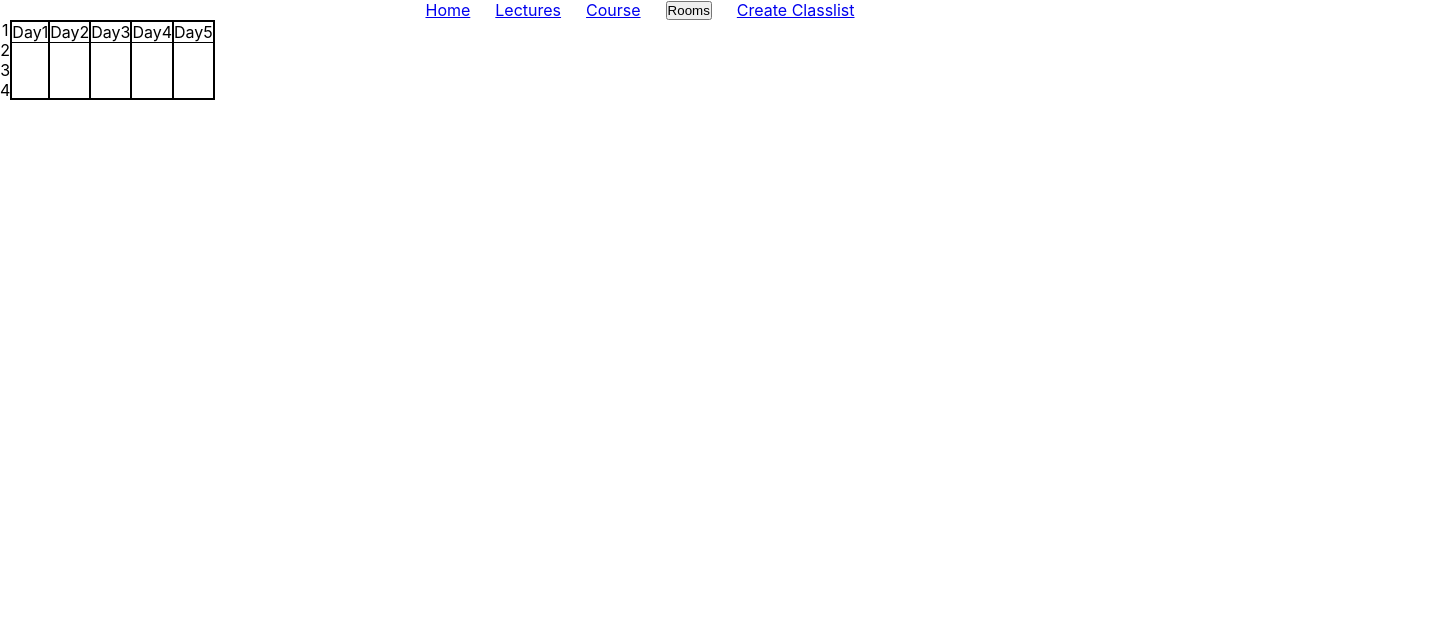
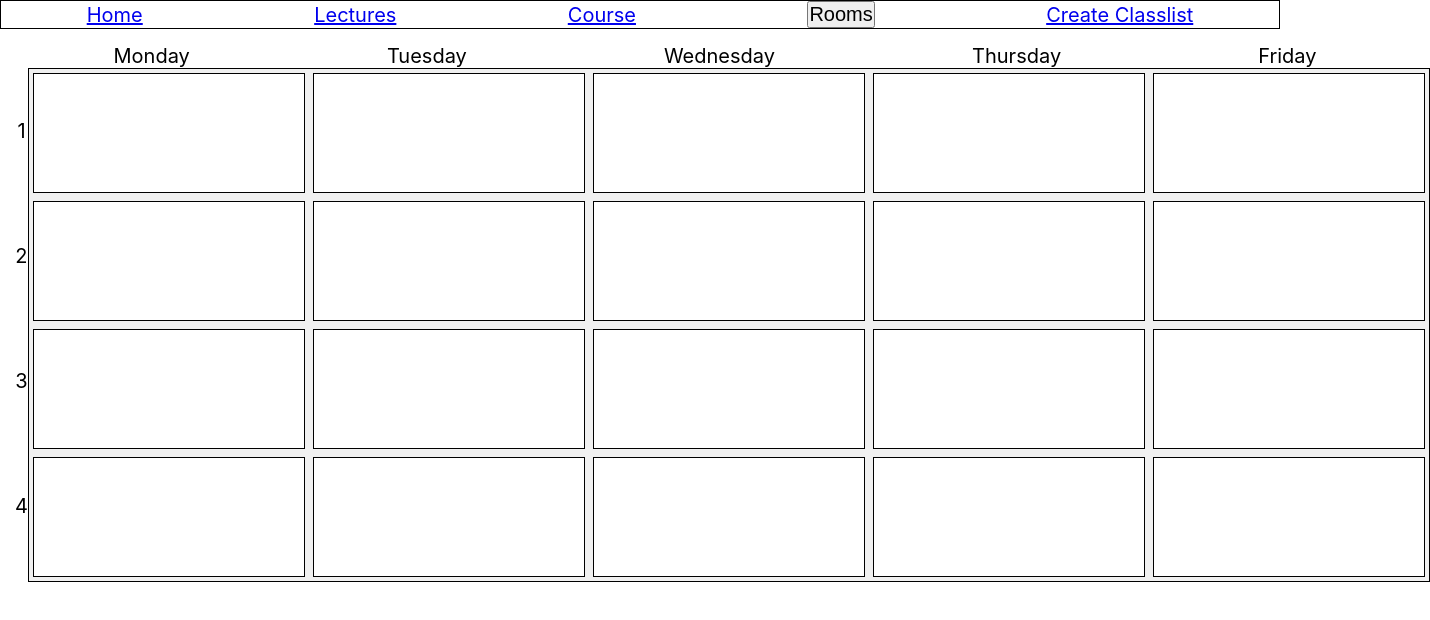
Before and after one commit to RafaelAfrikyan/Education-management, a React (Create React App) app: page /home/home/1 in a window 1280 px wide. Shown: the top 620 px of the page, 1430 px wide, since content can reach past the window. Built offline with nearby package versions, Linux system fonts and the light colour scheme.

Commit message:
feat(style): add style to timetable

```diff
--- a/src/App.css
+++ b/src/App.css
@@ -1,11 +1,17 @@
+* {
+  box-sizing: border-box;
+  font-size: 20px;
+}
+
 .App {
   text-align: center;
 }
 .Navbar {
   display: flex;
-  justify-content: center;
+  justify-content: space-around;
   align-items: center;
-  gap: 25px;
+  border: 1px solid black;
+
 }
 .roomModal {
   width: 25%;
@@ -39,15 +45,152 @@
 
 .table-wrap {
   display: flex;
+  justify-content: center;
+  align-items: center;
   border: 1px solid black;
+  background-color: rgb(240, 240, 240);
 }
 
 .table {
   display: flex;
   flex-direction: column;
+  /* border: 1px solid black; */
+  min-width: 280px;
+}
+.timetable-div {
+  min-height: 120px;
   border: 1px solid black;
+  background-color: white;
+  margin: 4px;
+  display: flex;
+  justify-content: center;
+  align-items: center;
+  transition: all 0.2s ease-in-out;
+}
+.timetable-activ-Elen {
+  min-height: 120px;
+  border: 1px solid black;
+  background-color: rgb(120, 46, 48);
+  margin: 4px;
+
+  display: flex;
+  justify-content: center;
+  align-items: center;
+  transition: all 0.2s ease-in-out;
+}
+.timetable-activ-Rafayel {
+  min-height: 120px;
+  border: 1px solid black;
+  background-color: rgb(244, 194, 13);
+  margin: 4px;
+  display: flex;
+  justify-content: center;
+  align-items: center;
+  transition: all 0.2s ease-in-out;
+}
+.timetable-activ-Avet {
+  min-height: 120px;
+  border: 1px solid black;
+  background-color: rgb(60, 186, 84);
+  margin: 4px;
+  display: flex;
+  justify-content: center;
+  align-items: center;
+  transition: all 0.2s ease-in-out;
+}
+.timetable-activ-Vrezh {
+  min-height: 120px;
+  border: 1px solid black;
+  background-color: rgb(219, 50, 54);
+  margin: 4px;
+  display: flex;
+  justify-content: center;
+  align-items: center;
+  transition: all 0.2s ease-in-out;
+}
+.timetable-activ-Mher {
+  min-height: 120px;
+  border: 1px solid black;
+  background-color: rgb(72, 133, 237);
+  margin: 4px;
+  display: flex;
+  justify-content: center;
+  align-items: center;
+  transition: all 0.2s ease-in-out;
+}
+.timetable-activ-Gago {
+  min-height: 120px;
+  border: 1px solid black;
+  background-color: rgb(65, 120, 46);
+  margin: 4px;
+  display: flex;
+  justify-content: center;
+  align-items: center;
+  transition: all 0.2s ease-in-out;
+}
+.timetable-activ-Norayr {
+  min-height: 120px;
+  border: 1px solid black;
+  background-color: rgb(143, 205, 195);
+  margin: 4px;
+  display: flex;
+  justify-content: center;
+  align-items: center;
+  transition: all 0.2s ease-in-out;
+}
+.timetable-activ-Eduard {
+  min-height: 120px;
+  border: 1px solid black;
+  background-color: rgb(143, 147, 147);
+  margin: 4px;
+  display: flex;
+  justify-content: center;
+  align-items: center;
+  transition: all 0.2s ease-in-out;
 }
 
+.timetable-div:hover {
+  background-color: rgb(104, 104, 104);
+  color: white;
+  transform: scale(1.05);
+}
+
+.hour-timetabel {
+  display: flex;
+  align-items: center;
+  justify-content: space-around;
+  height: 500px;
+  flex-direction: column;
+}
+.day-timetabel {
+  display: flex;
+  align-items: center;
+  justify-content: space-around;
+  width: 1400px;
+  flex-direction: row;
+}
+.wrapper {
+  margin: 15px;
+}
 .day {
   border-bottom: 1px solid black;
 }
+
+.create-button {
+  display: flex;
+  justify-content: space-around;
+  align-items: center;
+  border: 1px solid black;
+  width: 80vw;
+  height: 10vh;
+  margin: 10px auto;
+  transition: all 0.2s ease-in-out;
+  background-color: rgb(72, 133, 237);
+  color: white;
+  cursor: pointer;
+}
+.create-button:hover {
+  transform: scale(1.01);
+  background-color: white;
+  color: rgb(72, 133, 237);
+}
--- a/src/Components/DrowTable.js
+++ b/src/Components/DrowTable.js
@@ -1,9 +1,20 @@
 import React from "react";
+import { useRef } from "react";
 
 function DrowTable({ param }) {
+  const divRef = useRef(null);
+
   return (
+    <div className="wrapper">
+      <div className="day-timetabel">
+        <div>Monday</div>
+        <div>Tuesday</div>
+        <div>Wednesday</div>
+        <div>Thursday</div>
+        <div>Friday</div>
+      </div>
       <div className="container">
-      <div>
+        <div className="hour-timetabel">
           <div>1</div>
           <div>2</div>
           <div>3</div>
@@ -13,11 +24,48 @@ function DrowTable({ param }) {
           {Object.keys(param).map((day, i) => {
             return (
               <div key={i} className="table">
-              <div className="day">Day{day}</div>
+                {/* <div className="day">Day{day}</div> */}
                 {Object.keys(param[day]).map((hour, i) => {
+                  divRef.current = param[day][hour];
+                  console.log(divRef.current);
                   return (
-                  <div key={i}>
-                    <div>{param[day][hour]}</div>
+                    <div
+                      ref={divRef}
+                      className={
+                        divRef.current === "Elen"
+                          ? "timetable-activ-Elen"
+                          : divRef.current === "Vrezh" ||
+                            divRef.current === "1" ||
+                            divRef.current === "2" ||
+                            divRef.current === "3"
+                          ? "timetable-activ-Vrezh"
+                          : divRef.current === "Rafayel" ||
+                            divRef.current === "4" ||
+                            divRef.current === "5" ||
+                            divRef.current === "6"
+                          ? "timetable-activ-Rafayel"
+                          : divRef.current === "Avet" ||
+                            divRef.current === "7" ||
+                            divRef.current === "8" ||
+                            divRef.current === "9"
+                          ? "timetable-activ-Avet"
+                          : divRef.current === "Mher" ||
+                            divRef.current === "10" ||
+                            divRef.current === "11" ||
+                            divRef.current === "12" ||
+                            divRef.current === "13"
+                          ? "timetable-activ-Mher"
+                          : divRef.current === "Gago"
+                          ? "timetable-activ-Gago"
+                          : divRef.current === "Norayr"
+                          ? "timetable-activ-Norayr"
+                          : divRef.current === "Eduard"
+                          ? "timetable-activ-Eduard"
+                          : "timetable-div"
+                      }
+                      key={i}
+                    >
+                      {param[day][hour]}
                     </div>
                   );
                 })}
@@ -26,6 +74,7 @@ function DrowTable({ param }) {
           })}
         </div>
       </div>
+    </div>
   );
 }
 
--- a/src/Pages/Faculties/CreateClasslist.jsx
+++ b/src/Pages/Faculties/CreateClasslist.jsx
@@ -3,6 +3,7 @@ import React, { useEffect } from "react";
 import { useSelector, useDispatch } from "react-redux";
 import { useRef } from "react";
 import { ACTION_TYPES } from "../../state/state";
+import "./../../App.css";
 
 export default function CreateClasslist() {
   const dispatch = useDispatch();
@@ -101,15 +102,15 @@ export default function CreateClasslist() {
       {Object.keys(faculties)
         .filter((faculty, i) => {
           return Object.keys(faculties[faculty].lessons).map((item) => {
-            console.log(faculty, 'lpppppp');
+            console.log(faculty, "lpppppp");
             return faculties[faculty].lessons[item] > 100;
-
           });
         })
         .map((element) => {
           console.log(element);
           return (
             <div
+              className="create-button"
               ref={refer}
               onClick={(e) => {
                 refer.current.value = e.target.innerText;
```
Lines whose indentation alone changed are shown as unchanged.
